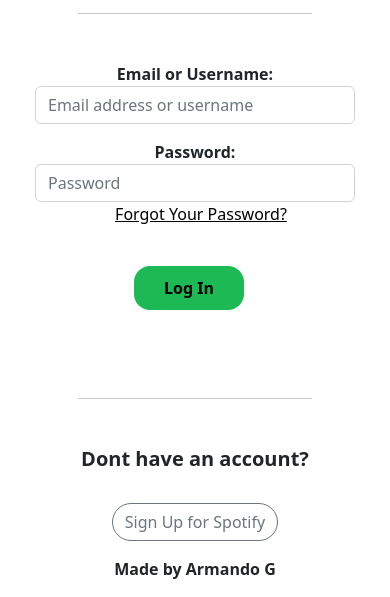
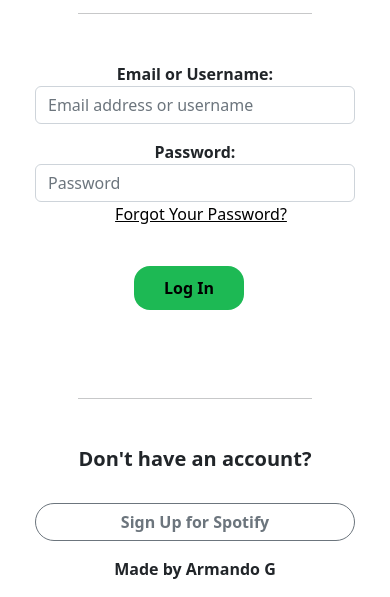
Before and after one commit to axmsj/Spotify-Login-Page-Responsive-Bootstrap, a plain HTML site: page index.html in a window 390 px wide. Shown: the part 335-932 px from the top of the page. Drawn offline with nearby package versions, Linux system fonts and the light colour scheme.

Commit message:
first commit

```diff
--- a/index.html
+++ b/index.html
@@ -59,7 +59,7 @@
 
 <section class="signup mt-5">
     <div class="container text-center">
-        <h5 class="fw-bold">Dont have an account?</h5>
+        <h5 class="fw-bold">Don't have an account?</h5>
         <button class="btn btn-outline-secondary mt-4 rounded-pill">Sign Up for Spotify </button>
     </div>
 </section>
--- a/styles.css
+++ b/styles.css
@@ -52,13 +52,19 @@
   cursor: pointer;
 }
 
+.signup button {
+  width: 500px;
+  font-weight: bold;
+}
+
 .loginbtn:hover {
   transform: scale(1.1);
 }
 
 @media (max-width: 500px) {
   .buttons-section button,
-  .login-form input {
+  .login-form input,
+  .signup button {
     width: 380px;
     /* font-weight: bold; */
   }
@@ -66,7 +72,8 @@
 
 @media (max-width: 400px) {
   .buttons-section button,
-  .login-form input {
+  .login-form input,
+  .signup button {
     width: 320px;
     /* font-weight: bold; */
   }
@@ -74,7 +81,8 @@
 
 @media (max-width: 300px) {
   .buttons-section button,
-  .login-form input {
+  .login-form input,
+  .signup button {
     width: 300px;
   }
 }
```
